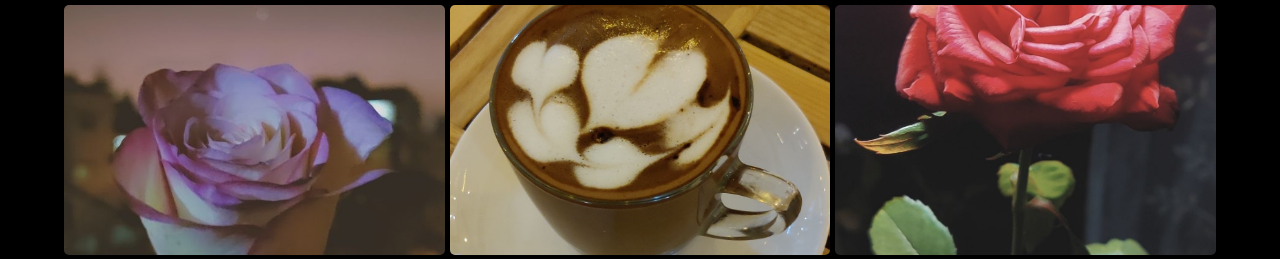
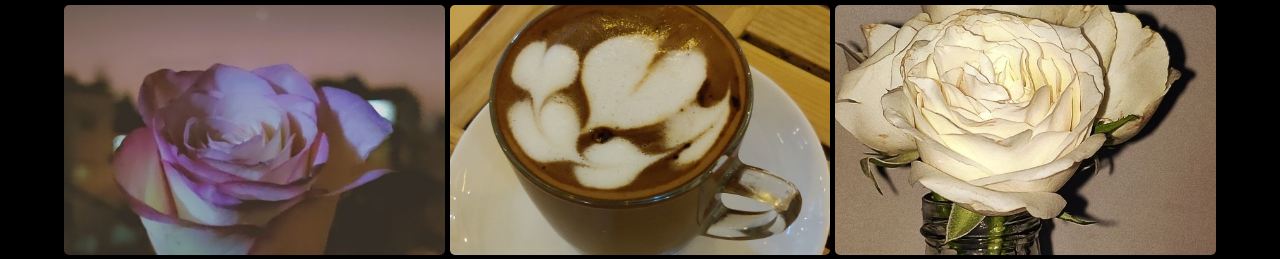
Before and after one commit to numafathima/numafathima.github.io, a plain HTML site: page index.html in a window 1280 px wide. Shown: the part 3122-3381 px from the top of the page. Drawn offline with Linux system fonts and the light colour scheme.

Commit message:
white rose

```diff
--- a/index.html
+++ b/index.html
@@ -321,11 +321,11 @@ The world of design felt like a canvas where I could blend technology with aesth
                 </div>
 
                 <div class="portfolio-item image photography">
-                    <img src="assets/images/Portfolio/final.jpg" alt="Portfolio-Image" />
+                    <img src="assets/images/Portfolio/white rose.jpg" alt="Portfolio-Image" />
                     <div class="content">
                         <h4>Photography</h4>
                         <p>category</p>
-                        <a data-effect="mfp-newspaper" href="assets/images/Portfolio/final.jpg" class="view-btn"><i class="fas fa-search-plus"></i></a>
+                        <a data-effect="mfp-newspaper" href="assets/images/Portfolio/white rose.jpg" class="view-btn"><i class="fas fa-search-plus"></i></a>
                     </div>
                 </div>
 
```
